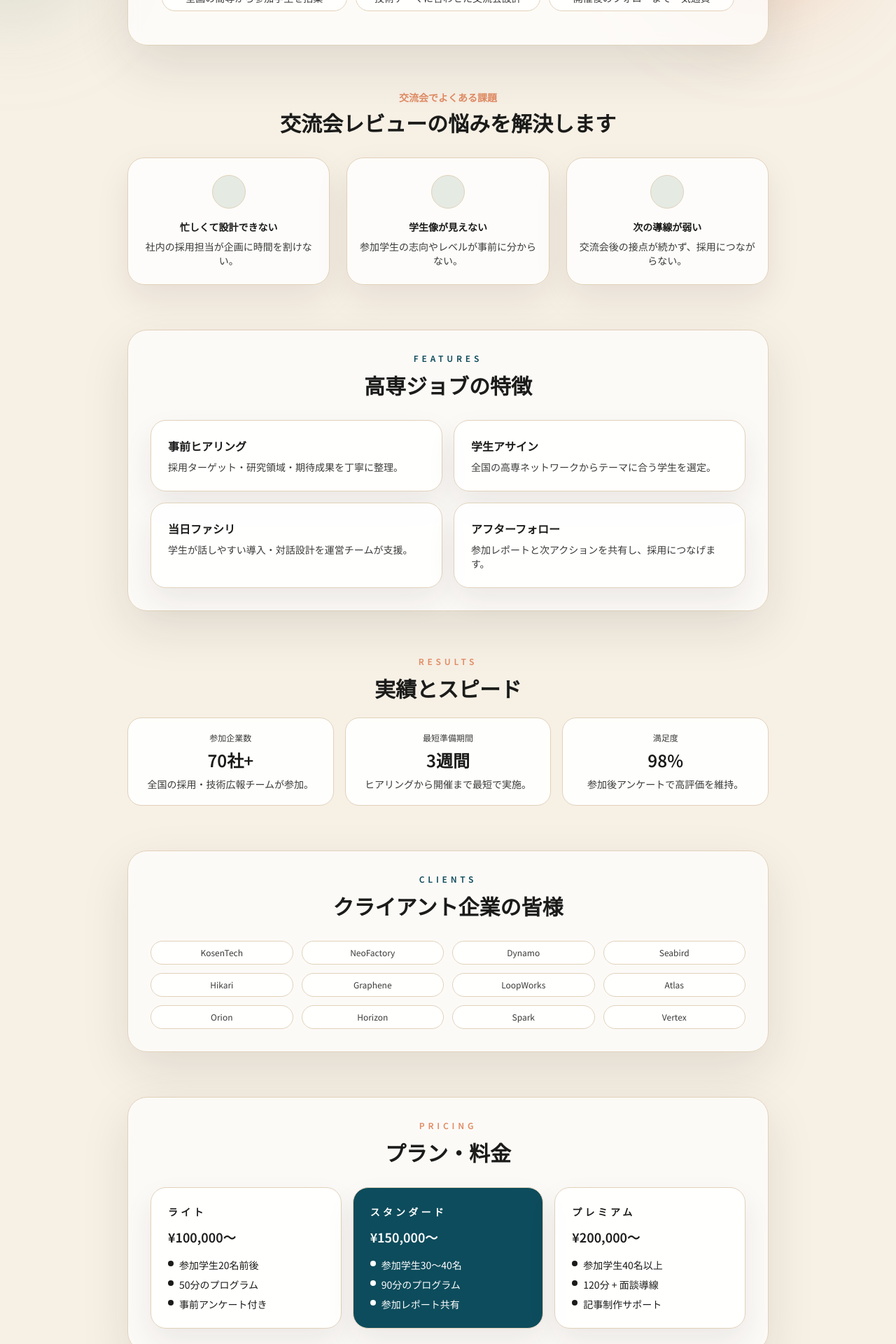
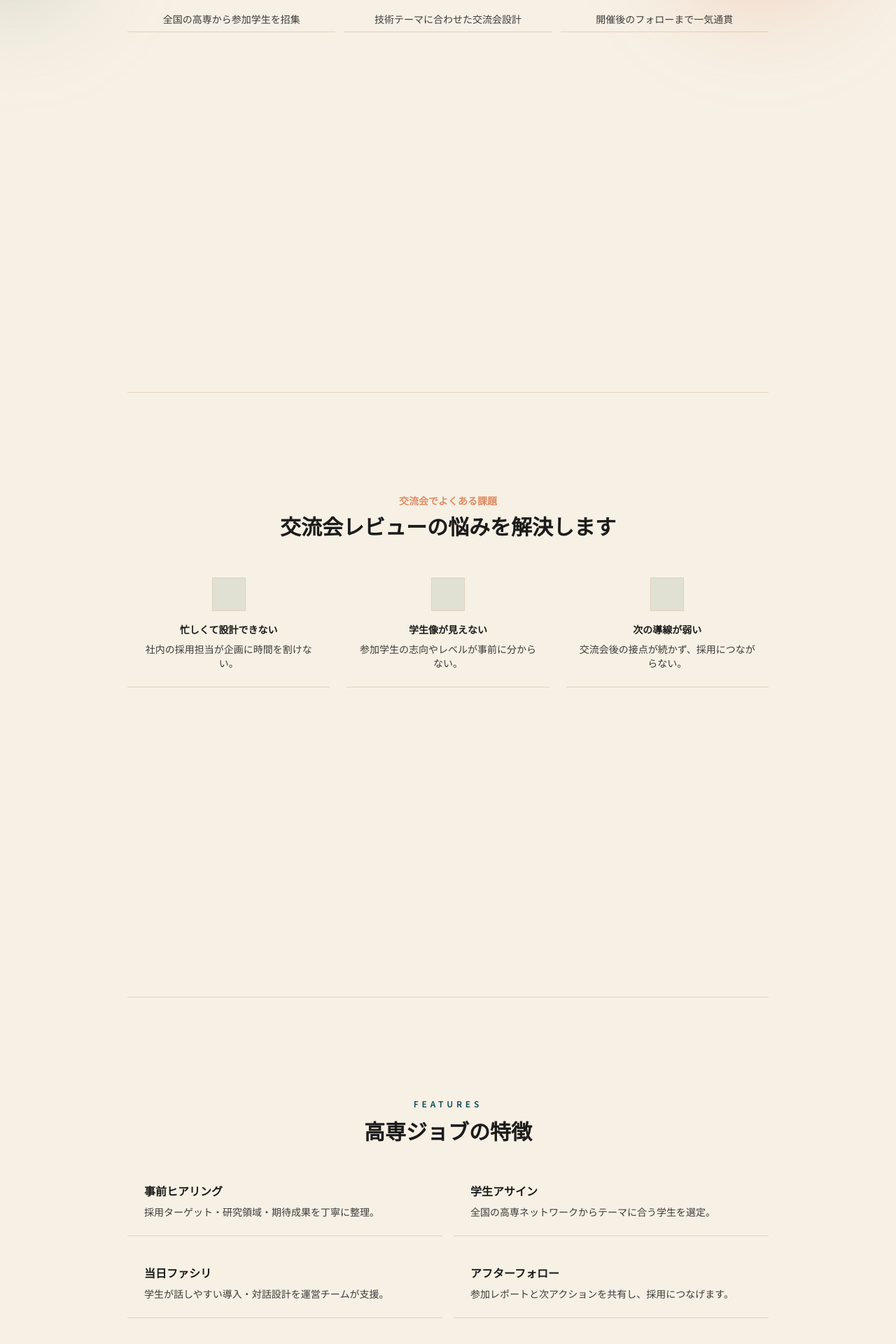
Before and after one commit to yshk0402/Re-Kosen, a Next.js app: page /1 in a window 1280 px wide. Shown: the part 360-2280 px from the top of the page at 70% size. Built offline with nearby package versions, Linux system fonts and the light colour scheme; no server answers.

Commit message:
langing page height fix

```diff
--- a/src/app/1/page.tsx
+++ b/src/app/1/page.tsx
@@ -162,7 +162,7 @@ export default function CompanyMeetupLandingPage() {
       </div>
 
       <div className="mx-auto flex w-full max-w-[980px] flex-col gap-16 px-5 pb-20 pt-14 font-[var(--lp-body)] sm:px-8">
-        <header className="rounded-[28px] border border-[var(--lp-border)] bg-white/70 p-8 text-center shadow-[0_25px_80px_rgba(32,29,24,0.12)] backdrop-blur sm:p-12">
+        <header className="min-h-screen border-b border-[var(--lp-border)] py-14 text-center sm:py-20">
           <p className="text-xs font-semibold uppercase tracking-[0.4em] text-[var(--lp-teal)]">
             交流会プログラム
           </p>
@@ -186,7 +186,7 @@ export default function CompanyMeetupLandingPage() {
             {keyBullets.map((item) => (
               <div
                 key={item}
-                className="rounded-full border border-[var(--lp-border)] bg-white/80 px-4 py-2"
+                className="border-b border-[var(--lp-border)] px-4 py-2"
               >
                 {item}
               </div>
@@ -194,7 +194,7 @@ export default function CompanyMeetupLandingPage() {
           </div>
         </header>
 
-        <section className="text-center">
+        <section className="min-h-screen border-b border-[var(--lp-border)] py-14 text-center sm:py-20">
           <p className="text-sm font-semibold text-[var(--lp-ember)]">
             交流会でよくある課題
           </p>
@@ -205,9 +205,9 @@ export default function CompanyMeetupLandingPage() {
             {painPoints.map((item) => (
               <div
                 key={item.title}
-                className="rounded-[24px] border border-[var(--lp-border)] bg-white/80 px-4 py-6 text-sm shadow-[0_20px_50px_rgba(32,29,24,0.08)]"
+                className="border-b border-[var(--lp-border)] px-4 py-6 text-sm"
               >
-                <div className="mx-auto mb-4 h-12 w-12 rounded-full border border-[var(--lp-border)] bg-[rgba(155,178,155,0.25)]" />
+                <div className="mx-auto mb-4 h-12 w-12 border border-[var(--lp-border)] bg-[rgba(155,178,155,0.25)]" />
                 <p className="font-semibold text-[var(--lp-ink)]">
                   {item.title}
                 </p>
@@ -219,7 +219,7 @@ export default function CompanyMeetupLandingPage() {
           </div>
         </section>
 
-        <section className="rounded-[28px] border border-[var(--lp-border)] bg-white/70 p-8 shadow-[0_25px_70px_rgba(32,29,24,0.1)]">
+        <section className="min-h-screen border-b border-[var(--lp-border)] py-14 sm:py-20">
           <div className="text-center">
             <p className="text-xs font-semibold uppercase tracking-[0.4em] text-[var(--lp-teal)]">
               Features
@@ -232,7 +232,7 @@ export default function CompanyMeetupLandingPage() {
             {features.map((item) => (
               <div
                 key={item.title}
-                className="rounded-[22px] border border-[var(--lp-border)] bg-white/90 p-6 shadow-[0_18px_40px_rgba(32,29,24,0.08)]"
+                className="border-b border-[var(--lp-border)] p-6"
               >
                 <p className="text-base font-semibold text-[var(--lp-ink)]">
                   {item.title}
@@ -245,7 +245,7 @@ export default function CompanyMeetupLandingPage() {
           </div>
         </section>
 
-        <section className="text-center">
+        <section className="min-h-screen border-b border-[var(--lp-border)] py-14 text-center sm:py-20">
           <p className="text-xs font-semibold uppercase tracking-[0.4em] text-[var(--lp-ember)]">
             Results
           </p>
@@ -256,7 +256,7 @@ export default function CompanyMeetupLandingPage() {
             {metrics.map((item) => (
               <div
                 key={item.label}
-                className="rounded-[20px] border border-[var(--lp-border)] bg-white/90 p-5"
+                className="border-b border-[var(--lp-border)] p-5"
               >
                 <p className="text-xs text-[var(--lp-ink-soft)]">{item.label}</p>
                 <p className="mt-2 text-2xl font-semibold text-[var(--lp-ink)]">
@@ -270,7 +270,7 @@ export default function CompanyMeetupLandingPage() {
           </div>
         </section>
 
-        <section className="rounded-[28px] border border-[var(--lp-border)] bg-white/70 p-8 text-center shadow-[0_25px_70px_rgba(32,29,24,0.1)]">
+        <section className="min-h-screen border-b border-[var(--lp-border)] py-14 text-center sm:py-20">
           <p className="text-xs font-semibold uppercase tracking-[0.4em] text-[var(--lp-teal)]">
             Clients
           </p>
@@ -281,7 +281,7 @@ export default function CompanyMeetupLandingPage() {
             {logos.map((logo) => (
               <div
                 key={logo}
-                className="rounded-full border border-[var(--lp-border)] bg-white/90 px-4 py-2"
+                className="border-b border-[var(--lp-border)] px-4 py-2"
               >
                 {logo}
               </div>
@@ -289,7 +289,7 @@ export default function CompanyMeetupLandingPage() {
           </div>
         </section>
 
-        <section className="rounded-[28px] border border-[var(--lp-border)] bg-white/70 p-8 shadow-[0_25px_70px_rgba(32,29,24,0.1)]">
+        <section className="min-h-screen border-b border-[var(--lp-border)] py-14 sm:py-20">
           <div className="text-center">
             <p className="text-xs font-semibold uppercase tracking-[0.4em] text-[var(--lp-ember)]">
               Pricing
@@ -302,10 +302,10 @@ export default function CompanyMeetupLandingPage() {
             {plans.map((plan, index) => (
               <div
                 key={plan.name}
-                className={`rounded-[22px] border border-[var(--lp-border)] p-6 shadow-[0_18px_40px_rgba(32,29,24,0.08)] ${
+                className={`border-b border-[var(--lp-border)] p-6 ${
                   index === 1
                     ? "bg-[var(--lp-teal)] text-white"
-                    : "bg-white/90 text-[var(--lp-ink)]"
+                    : "text-[var(--lp-ink)]"
                 }`}
               >
                 <p className="text-sm font-semibold uppercase tracking-[0.3em]">
@@ -327,7 +327,7 @@ export default function CompanyMeetupLandingPage() {
           </div>
         </section>
 
-        <section>
+        <section className="min-h-screen border-b border-[var(--lp-border)] py-14 sm:py-20">
           <div className="text-center">
             <p className="text-xs font-semibold uppercase tracking-[0.4em] text-[var(--lp-teal)]">
               Team
@@ -342,11 +342,11 @@ export default function CompanyMeetupLandingPage() {
               return (
                 <div
                   key={member.name}
-                  className="grid items-center gap-6 rounded-[26px] border border-[var(--lp-border)] bg-white/80 p-6 shadow-[0_20px_50px_rgba(32,29,24,0.08)] sm:grid-cols-[1.2fr_0.8fr]"
+                  className="grid items-center gap-6 border-b border-[var(--lp-border)] p-6 sm:grid-cols-[1.2fr_0.8fr]"
                 >
                   <div className={isReversed ? "sm:order-2" : ""}>
-                  <p className="text-xs font-semibold uppercase tracking-[0.3em] text-[var(--lp-ember)]">
-                    {member.role}
+                    <p className="text-xs font-semibold uppercase tracking-[0.3em] text-[var(--lp-ember)]">
+                      {member.role}
                   </p>
                   <h3 className="mt-2 text-lg font-semibold text-[var(--lp-ink)]">
                     {member.name}
@@ -356,7 +356,7 @@ export default function CompanyMeetupLandingPage() {
                   </p>
                 </div>
                 <div
-                  className={`h-44 w-full rounded-[20px] border border-[var(--lp-border)] bg-[linear-gradient(135deg,rgba(155,178,155,0.35),rgba(224,139,99,0.35))] ${
+                  className={`h-44 w-full border border-[var(--lp-border)] bg-[linear-gradient(135deg,rgba(155,178,155,0.35),rgba(224,139,99,0.35))] ${
                     isReversed ? "sm:order-1" : ""
                   }`}
                 />
@@ -366,7 +366,7 @@ export default function CompanyMeetupLandingPage() {
           </div>
         </section>
 
-        <section className="rounded-[28px] border border-[var(--lp-border)] bg-white/80 p-8 shadow-[0_25px_70px_rgba(32,29,24,0.12)]">
+        <section className="min-h-screen border-b border-[var(--lp-border)] py-14 sm:py-20">
           <div className="text-center">
             <p className="text-xs font-semibold uppercase tracking-[0.4em] text-[var(--lp-ember)]">
               Contact
@@ -394,7 +394,7 @@ export default function CompanyMeetupLandingPage() {
                 <label key={label} className="block text-xs text-[var(--lp-ink-soft)]">
                   {label}
                   <input
-                    className="mt-2 w-full rounded-full border border-[var(--lp-border)] bg-white/90 px-4 py-2 text-sm text-[var(--lp-ink)]"
+                    className="mt-2 w-full border-b border-[var(--lp-border)] bg-transparent px-1 py-2 text-sm text-[var(--lp-ink)]"
                     placeholder={label}
                   />
                 </label>
@@ -402,12 +402,12 @@ export default function CompanyMeetupLandingPage() {
               <label className="block text-xs text-[var(--lp-ink-soft)]">
                 相談内容
                 <textarea
-                  className="mt-2 min-h-[120px] w-full rounded-[18px] border border-[var(--lp-border)] bg-white/90 px-4 py-3 text-sm text-[var(--lp-ink)]"
+                  className="mt-2 min-h-[120px] w-full border-b border-[var(--lp-border)] bg-transparent px-1 py-3 text-sm text-[var(--lp-ink)]"
                   placeholder="採用課題や交流会の目的など"
                 />
               </label>
               <Link
-                className="block rounded-full bg-[var(--lp-teal)] px-6 py-3 text-center text-sm font-semibold text-white shadow-[0_12px_30px_rgba(13,76,92,0.35)] transition hover:-translate-y-0.5 hover:bg-[#0a3d4a]"
+                className="block border border-[var(--lp-teal)] px-6 py-3 text-center text-sm font-semibold text-[var(--lp-teal)] transition hover:-translate-y-0.5 hover:bg-[rgba(13,76,92,0.08)]"
                 href={GOOGLE_FORMS_URL}
                 rel="noreferrer"
                 target="_blank"
@@ -418,7 +418,7 @@ export default function CompanyMeetupLandingPage() {
           </div>
         </section>
 
-        <section className="rounded-[32px] border border-[var(--lp-border)] bg-[var(--lp-teal)] px-8 py-10 text-white shadow-[0_30px_80px_rgba(13,76,92,0.35)]">
+        <section className="min-h-screen border-b border-[var(--lp-border)] bg-[var(--lp-teal)] px-8 py-14 text-white sm:py-20">
           <div className="text-center">
             <p className="text-xs font-semibold uppercase tracking-[0.4em] text-white/70">
               Get in Touch
```
